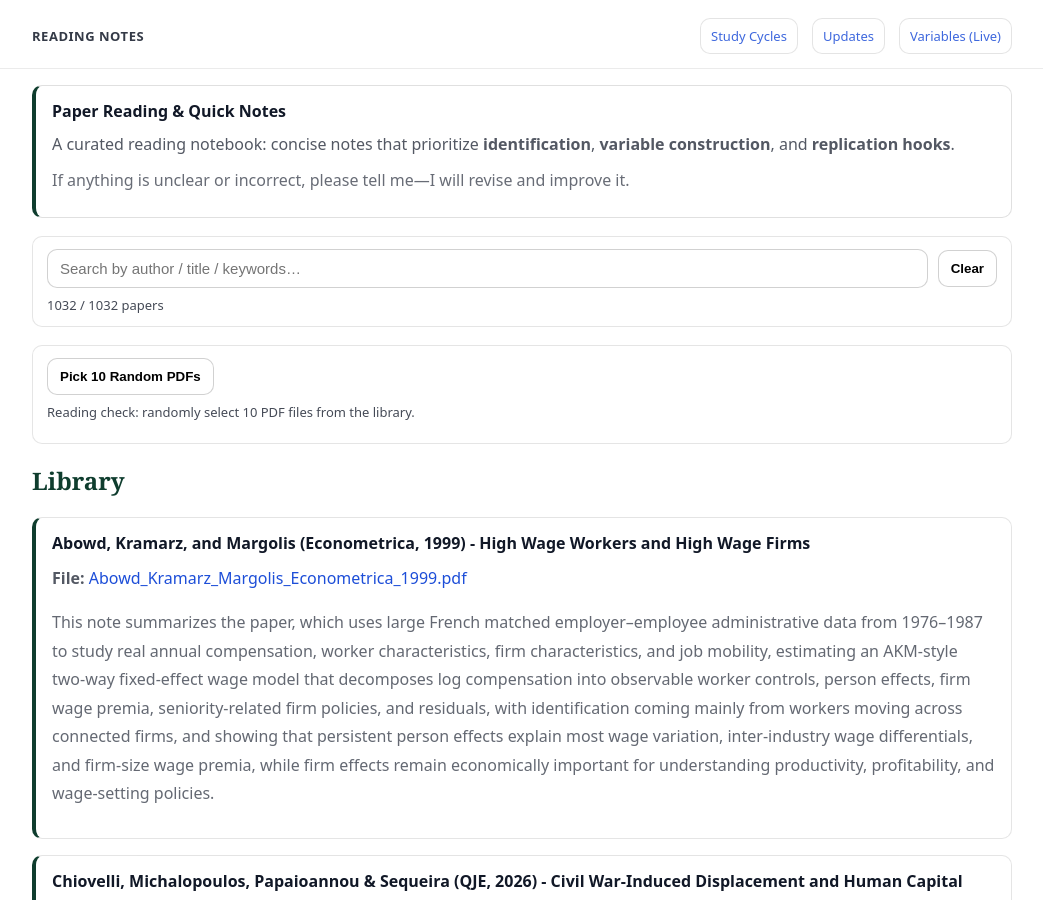
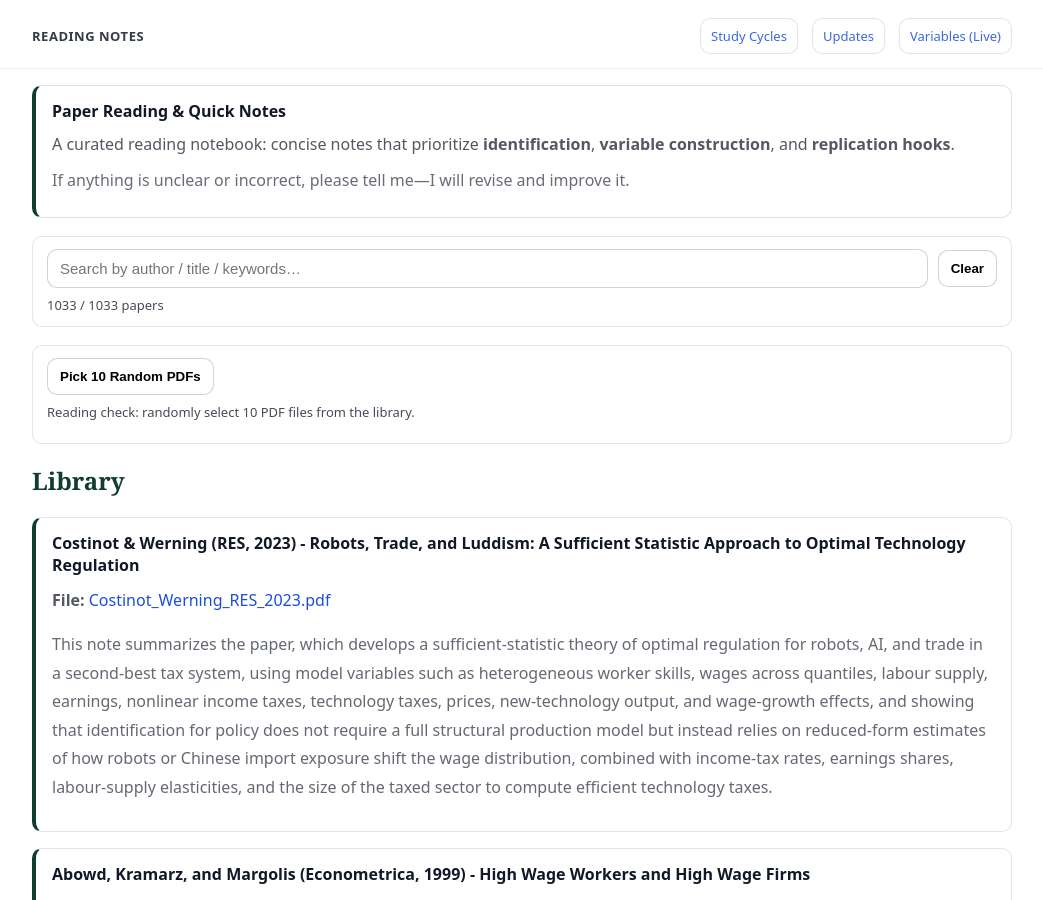
Before and after one commit to yaxinzn/study-archive, a Jekyll site: the page built from reading/index.md, in a window 1280 px wide and 900 px high. Shown: the whole window, without its empty margins (118-1161 px from the left). Built offline with Jekyll 4.4.1, drawn with Linux system fonts in a browser that asks for light colours.

Commit message:
Reading: add/update Costinot_Werning_RES_2023.pdf

```diff
--- a/_data/reading.yml
+++ b/_data/reading.yml
@@ -1,3 +1,7 @@
+- title: "Costinot & Werning (RES, 2023) - Robots, Trade, and Luddism: A Sufficient Statistic Approach to Optimal Technology Regulation"
+  file: "Costinot_Werning_RES_2023.pdf"
+  desc: "This note summarizes the paper, which develops a sufficient-statistic theory of optimal regulation for robots, AI, and trade in a second-best tax system, using model variables such as heterogeneous worker skills, wages across quantiles, labour supply, earnings, nonlinear income taxes, technology taxes, prices, new-technology output, and wage-growth effects, and showing that identification for policy does not require a full structural production model but instead relies on reduced-form estimates of how robots or Chinese import exposure shift the wage distribution, combined with income-tax rates, earnings shares, labour-supply elasticities, and the size of the taxed sector to compute efficient technology taxes."
+
 - title: "Abowd, Kramarz, and Margolis (Econometrica, 1999) - High Wage Workers and High Wage Firms"
   file: "Abowd_Kramarz_Margolis_Econometrica_1999.pdf"
   desc: "This note summarizes the paper, which uses large French matched employer–employee administrative data from 1976–1987 to study real annual compensation, worker characteristics, firm characteristics, and job mobility, estimating an AKM-style two-way fixed-effect wage model that decomposes log compensation into observable worker controls, person effects, firm wage premia, seniority-related firm policies, and residuals, with identification coming mainly from workers moving across connected firms, and showing that persistent person effects explain most wage variation, inter-industry wage differentials, and firm-size wage premia, while firm effects remain economically important for understanding productivity, profitability, and wage-setting policies."
```
Also changed, not shown: 1 other file.
